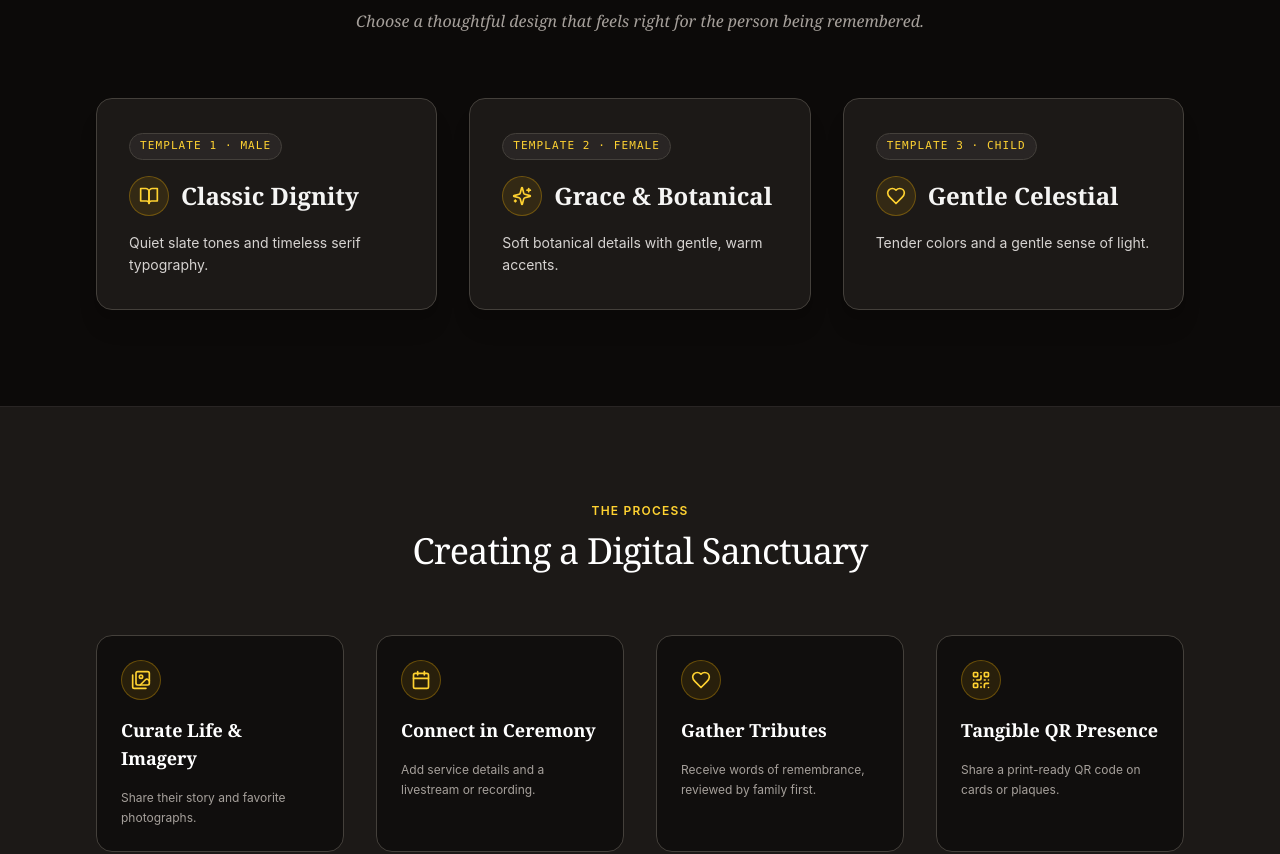
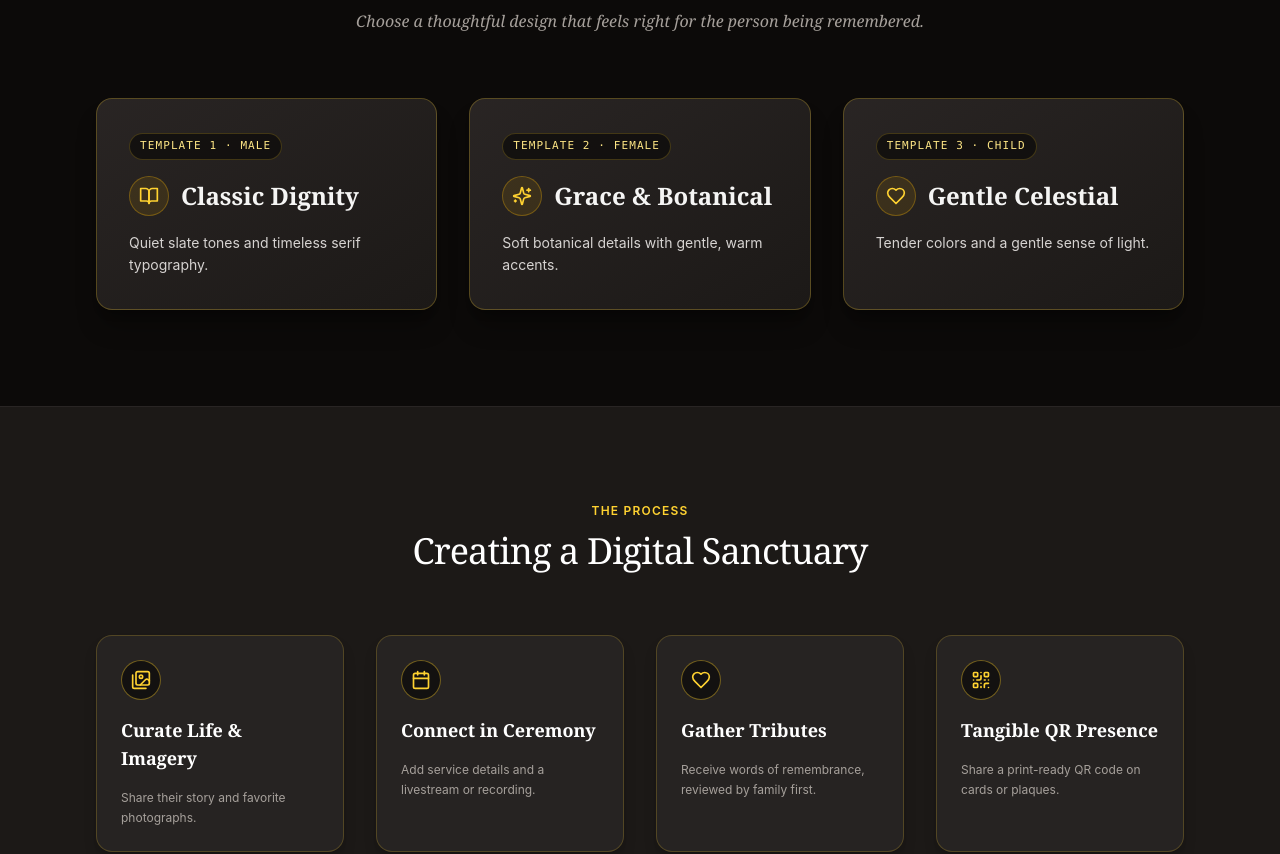
Before and after one commit to aliahmad-qari/Palm-Grace, a React (Vite) app in the folder apps/web/: page / in a window 1280 px wide. Shown: the part 1641-2495 px from the top of the page. Built offline with nearby package versions, Linux system fonts and the light colour scheme; no server answers.

Commit message:
Refactor code structure for improved readability and maintainability

```diff
--- a/apps/web/src/pages/public/HomePage.tsx
+++ b/apps/web/src/pages/public/HomePage.tsx
@@ -171,9 +171,9 @@ export const HomePage: React.FC = () => {
 
           <div className="grid grid-cols-1 md:grid-cols-3 gap-8">
             {/* Template 1: Classic Dignity */}
-            <div className="bg-stone-900 rounded-2xl border border-stone-700 p-8 flex flex-col justify-between space-y-6 shadow-xl hover:border-amber-400/50 transition-colors">
+            <div className="bg-gradient-to-br from-stone-800 to-stone-900 rounded-2xl border border-amber-300/25 p-8 flex flex-col justify-between space-y-6 shadow-xl shadow-black/30 hover:border-amber-300/60 transition-colors">
               <div className="space-y-4">
-                <span className="text-[11px] font-mono tracking-widest uppercase text-amber-300 px-2.5 py-1 rounded-full bg-stone-800 border border-stone-700 inline-block">
+                <span className="text-[11px] font-mono tracking-widest uppercase text-amber-200 px-2.5 py-1 rounded-full bg-stone-950/70 border border-amber-300/20 inline-block">
                   Template 1 · Male
                 </span>
                 <div className="flex items-center gap-3">
@@ -190,9 +190,9 @@ export const HomePage: React.FC = () => {
             </div>
 
             {/* Template 2: Grace & Botanical */}
-            <div className="bg-stone-900 rounded-2xl border border-stone-700 p-8 flex flex-col justify-between space-y-6 shadow-xl hover:border-amber-400/50 transition-colors">
+            <div className="bg-gradient-to-br from-stone-800 to-stone-900 rounded-2xl border border-amber-300/25 p-8 flex flex-col justify-between space-y-6 shadow-xl shadow-black/30 hover:border-amber-300/60 transition-colors">
               <div className="space-y-4">
-                <span className="text-[11px] font-mono tracking-widest uppercase text-amber-300 px-2.5 py-1 rounded-full bg-stone-800 border border-stone-700 inline-block">
+                <span className="text-[11px] font-mono tracking-widest uppercase text-amber-200 px-2.5 py-1 rounded-full bg-stone-950/70 border border-amber-300/20 inline-block">
                   Template 2 · Female
                 </span>
                 <div className="flex items-center gap-3">
@@ -209,9 +209,9 @@ export const HomePage: React.FC = () => {
             </div>
 
             {/* Template 3: Gentle Celestial */}
-            <div className="bg-stone-900 rounded-2xl border border-stone-700 p-8 flex flex-col justify-between space-y-6 shadow-xl hover:border-amber-400/50 transition-colors">
+            <div className="bg-gradient-to-br from-stone-800 to-stone-900 rounded-2xl border border-amber-300/25 p-8 flex flex-col justify-between space-y-6 shadow-xl shadow-black/30 hover:border-amber-300/60 transition-colors">
               <div className="space-y-4">
-                <span className="text-[11px] font-mono tracking-widest uppercase text-amber-300 px-2.5 py-1 rounded-full bg-stone-800 border border-stone-700 inline-block">
+                <span className="text-[11px] font-mono tracking-widest uppercase text-amber-200 px-2.5 py-1 rounded-full bg-stone-950/70 border border-amber-300/20 inline-block">
                   Template 3 · Child
                 </span>
                 <div className="flex items-center gap-3">
@@ -243,8 +243,8 @@ export const HomePage: React.FC = () => {
           </div>
 
           <div className="grid grid-cols-1 md:grid-cols-4 gap-8">
-            <div className="space-y-4 bg-stone-950/70 p-6 rounded-2xl border border-stone-700">
-              <div className="w-10 h-10 rounded-full bg-amber-400/10 border border-amber-400/30 flex items-center justify-center text-amber-300">
+            <div className="space-y-4 bg-stone-800/90 p-6 rounded-2xl border border-amber-300/20 shadow-lg shadow-black/20">
+              <div className="w-10 h-10 rounded-full bg-stone-950/70 border border-amber-300/40 flex items-center justify-center text-amber-300">
                 <Images className="w-5 h-5" aria-hidden="true" />
               </div>
               <h3 className="font-serif text-lg text-white font-semibold">
@@ -255,8 +255,8 @@ export const HomePage: React.FC = () => {
               </p>
             </div>
 
-            <div className="space-y-4 bg-stone-950/70 p-6 rounded-2xl border border-stone-700">
-              <div className="w-10 h-10 rounded-full bg-amber-400/10 border border-amber-400/30 flex items-center justify-center text-amber-300">
+            <div className="space-y-4 bg-stone-800/90 p-6 rounded-2xl border border-amber-300/20 shadow-lg shadow-black/20">
+              <div className="w-10 h-10 rounded-full bg-stone-950/70 border border-amber-300/40 flex items-center justify-center text-amber-300">
                 <Calendar className="w-5 h-5" aria-hidden="true" />
               </div>
               <h3 className="font-serif text-lg text-white font-semibold">
@@ -267,8 +267,8 @@ export const HomePage: React.FC = () => {
               </p>
             </div>
 
-            <div className="space-y-4 bg-stone-950/70 p-6 rounded-2xl border border-stone-700">
-              <div className="w-10 h-10 rounded-full bg-amber-400/10 border border-amber-400/30 flex items-center justify-center text-amber-300">
+            <div className="space-y-4 bg-stone-800/90 p-6 rounded-2xl border border-amber-300/20 shadow-lg shadow-black/20">
+              <div className="w-10 h-10 rounded-full bg-stone-950/70 border border-amber-300/40 flex items-center justify-center text-amber-300">
                 <Heart className="w-5 h-5" aria-hidden="true" />
               </div>
               <h3 className="font-serif text-lg text-white font-semibold">
@@ -279,8 +279,8 @@ export const HomePage: React.FC = () => {
               </p>
             </div>
 
-            <div className="space-y-4 bg-stone-950/70 p-6 rounded-2xl border border-stone-700">
-              <div className="w-10 h-10 rounded-full bg-amber-400/10 border border-amber-400/30 flex items-center justify-center text-amber-300">
+            <div className="space-y-4 bg-stone-800/90 p-6 rounded-2xl border border-amber-300/20 shadow-lg shadow-black/20">
+              <div className="w-10 h-10 rounded-full bg-stone-950/70 border border-amber-300/40 flex items-center justify-center text-amber-300">
                 <QrCode className="w-5 h-5" aria-hidden="true" />
               </div>
               <h3 className="font-serif text-lg text-white font-semibold">
--- a/apps/web/src/pages/public/PublicMemorialViewPage.tsx
+++ b/apps/web/src/pages/public/PublicMemorialViewPage.tsx
@@ -620,8 +620,8 @@ export const PublicMemorialViewPage: React.FC = () => {
           </div>
 
           {/* Approved Tributes Wall */}
-          <div className="space-y-4 max-w-2xl mx-auto pt-4 rounded-2xl border border-stone-700 bg-stone-950/80 p-5 sm:p-6 shadow-xl">
-            <div className="flex items-center justify-between border-b border-stone-700 pb-3">
+          <div className="space-y-4 max-w-2xl mx-auto pt-4 rounded-2xl border border-amber-300/30 bg-gradient-to-br from-stone-800 to-stone-900 p-5 sm:p-6 shadow-xl shadow-black/30">
+            <div className="flex items-center justify-between border-b border-amber-200/20 pb-3">
               <h3 className="font-serif text-xl text-stone-100">
                 Published Tributes ({memorial.tributes?.length || 0})
               </h3>
@@ -631,7 +631,7 @@ export const PublicMemorialViewPage: React.FC = () => {
             </div>
 
             {(!memorial.tributes || memorial.tributes.length === 0) ? (
-              <div className="text-center py-10 bg-stone-900 rounded-xl border border-stone-800">
+              <div className="text-center py-10 bg-stone-950/60 rounded-xl border border-stone-700">
                 <p className="text-sm font-serif italic text-stone-400">
                   Be the first to share a tribute in honor of {memorial.fullName}.
                 </p>
@@ -640,7 +640,7 @@ export const PublicMemorialViewPage: React.FC = () => {
               memorial.tributes.map((t) => (
                 <div
                   key={t.id}
-                  className="p-5 rounded-xl bg-stone-900 border border-stone-700 space-y-2 shadow-xs transition-colors hover:bg-stone-800"
+                  className="p-5 rounded-xl bg-stone-950/55 border border-stone-600/80 space-y-2 shadow-xs transition-colors hover:border-amber-300/40 hover:bg-stone-950/75"
                 >
                   <div className="flex items-center justify-between text-xs font-sans">
                     <span className="font-serif text-base font-semibold text-amber-300">
```
Also changed, not shown: 1 other file (tests, documents, lock files or other folders).
